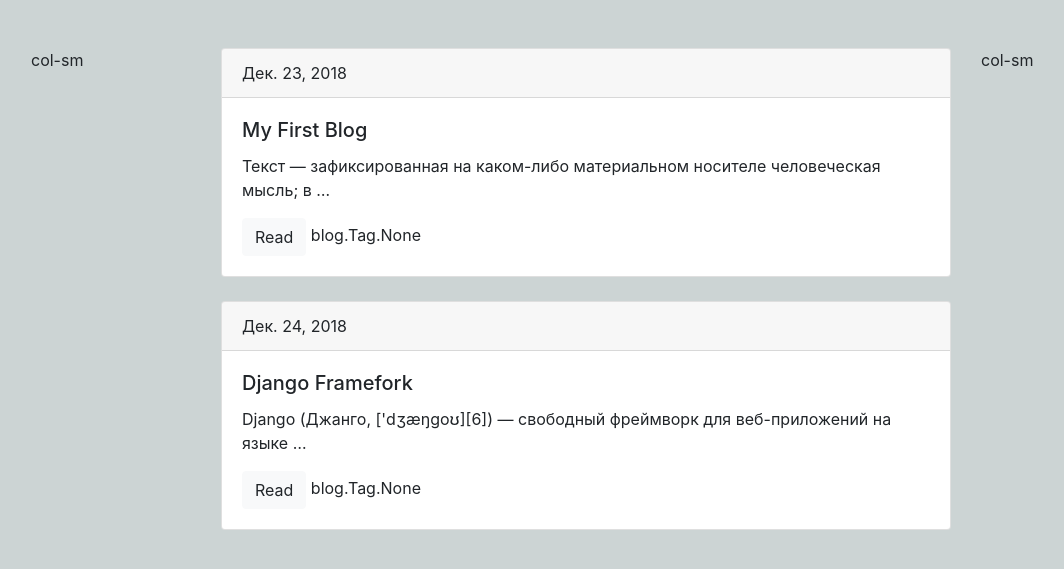
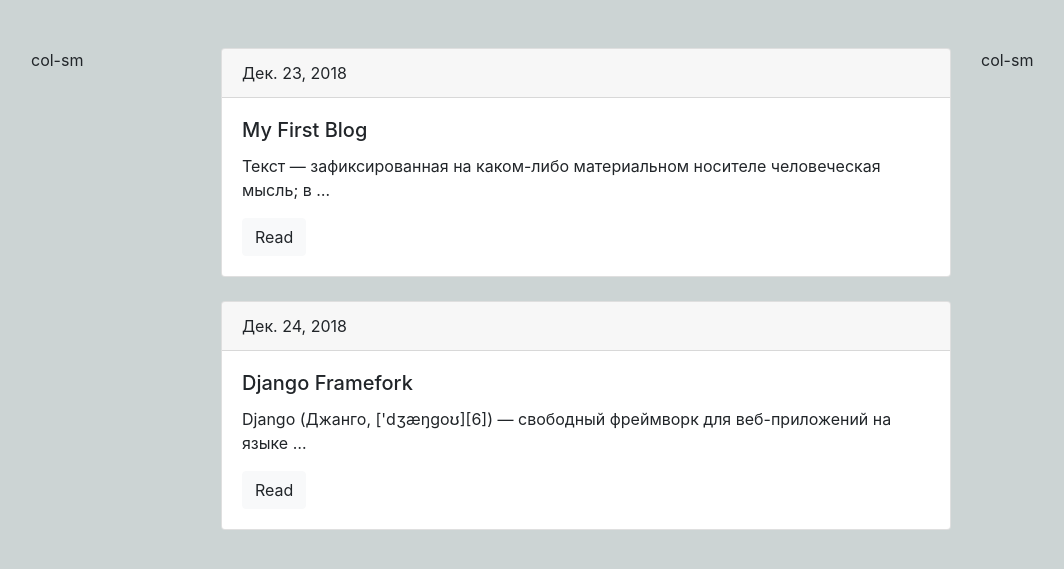
Before and after one commit to serasdeva/mysite, a Django app: page / in a window 1280 px wide. Shown: the part 56-625 px from the top of the page, without its empty margins (54-1118 px from the left). Run offline with Django 3.2, Linux system fonts and the light colour scheme; data comes from the database, SQL or seed files in the repository; some libraries are stand-ins or nearby versions.

Commit message:
all redy

```diff
--- a/blog/templates/blog/index.html
+++ b/blog/templates/blog/index.html
@@ -14,7 +14,6 @@
 			<h5 class="card-title">{{post.title}}</h5>
 			<p class="card-text">{{post.body|truncatewords:10}}</p>
 			<a href="{{ post.get_absolute_url }}" class="btn btn-light">Read</a>
-			{{post.tag}}
 		</div>
 		</div>
 	{% endfor %}
--- a/blog/views.py
+++ b/blog/views.py
@@ -1,5 +1,4 @@
 from django.shortcuts import render
-from django.http import HttpResponse
 from .models import Post, Tag
 
 # Create your views here.
```
Also changed, not shown: blog/urls.py (line endings or trailing spaces).
